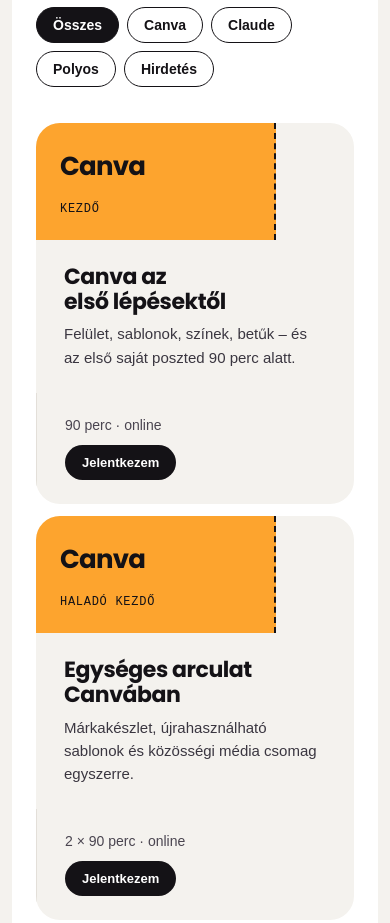
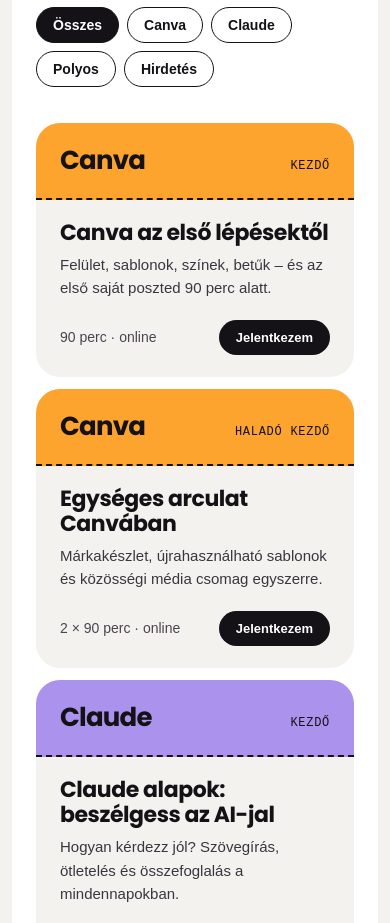
Before and after one commit to POLYMAIND/andomarcsi.hu, a Next.js app: page / in a window 390 px wide. Shown: the part 1740-2663 px from the top of the page. Built offline with nearby package versions, Linux system fonts and the light colour scheme; no server answers; the database is empty; a web font is replaced by a local one.

Commit message:
Workshop kártyák: mobilon vízszintes elvágás
Co-Authored-By: Claude Opus 5.5 <noreply@anthropic.com>
Claude-Session: https://claude.ai/code/session_018iszCziXMyNHu53won34Rz

```diff
--- a/app/globals.css
+++ b/app/globals.css
@@ -148,3 +148,15 @@ a.lesson-item:hover { background: #ebe7e1; color: var(--ink); }
   .date-row { grid-template-columns: auto 1fr; gap: 12px 18px; padding: 18px; }
   .date-row > :last-child { grid-column: 1 / -1; }
 }
+
+/* Workshop kártya: asztali nézetben függőleges, mobilon vízszintes „elvágás” */
+.ws-card { display: flex; background: var(--paper); border-radius: 24px; overflow: hidden; }
+.ws-tool { padding: 24px; display: flex; flex-direction: column; justify-content: space-between; gap: 16px; border-right: 2px dashed var(--ink); flex: 0 0 220px; }
+.ws-body { flex: 1 1 auto; padding: 24px 28px; display: flex; flex-direction: column; gap: 8px; justify-content: center; }
+.ws-meta { flex: 0 0 200px; padding: 24px 28px; display: flex; flex-direction: column; justify-content: center; align-items: flex-start; gap: 12px; border-left: 1px solid var(--line); }
+@media (max-width: 760px) {
+  .ws-card { flex-direction: column; }
+  .ws-tool { flex: none; flex-direction: row; align-items: baseline; border-right: 0; border-bottom: 2px dashed var(--ink); padding: 18px 24px; }
+  .ws-body { padding: 20px 24px 8px; }
+  .ws-meta { flex: none; flex-direction: row; justify-content: space-between; align-items: center; border-left: 0; padding: 12px 24px 22px; }
+}
--- a/components/WorkshopList.tsx
+++ b/components/WorkshopList.tsx
@@ -39,16 +39,16 @@ export function WorkshopList() {
       </div>
       <div className="stack" style={{ '--gap': '12px' } as React.CSSProperties}>
         {list.map((w) => (
-          <article key={w.title} style={{ display: 'flex', flexWrap: 'wrap', background: 'var(--paper)', borderRadius: 24, overflow: 'hidden' }}>
-            <div style={{ background: TOOL_COLORS[w.tool], padding: 24, display: 'flex', flexDirection: 'column', justifyContent: 'space-between', gap: 16, borderRight: '2px dashed var(--ink)', flex: '1 1 180px', maxWidth: 240 }}>
+          <article key={w.title} className="ws-card">
+            <div className="ws-tool" style={{ background: TOOL_COLORS[w.tool] }}>
               <span style={{ fontFamily: 'var(--display)', fontWeight: 700, fontSize: 26, letterSpacing: '-.03em' }}>{w.tool}</span>
               <span className="tag">{w.level}</span>
             </div>
-            <div style={{ flex: '3 1 320px', padding: '24px 28px', display: 'flex', flexDirection: 'column', gap: 8, justifyContent: 'center' }}>
+            <div className="ws-body">
               <h3 className="h3">{w.title}</h3>
               <p style={{ margin: 0, fontSize: 15, lineHeight: 1.55, color: 'var(--ink-2)' }}>{w.desc}</p>
             </div>
-            <div style={{ padding: '24px 28px', display: 'flex', flexDirection: 'column', justifyContent: 'center', alignItems: 'flex-start', gap: 12, borderLeft: '1px solid var(--line)', flex: '1 0 180px' }}>
+            <div className="ws-meta">
               <span style={{ fontSize: 14, color: 'var(--ink-3)' }}>{w.meta}</span>
               <a href="#idopontok" className="btn sm">Jelentkezem</a>
             </div>
```
